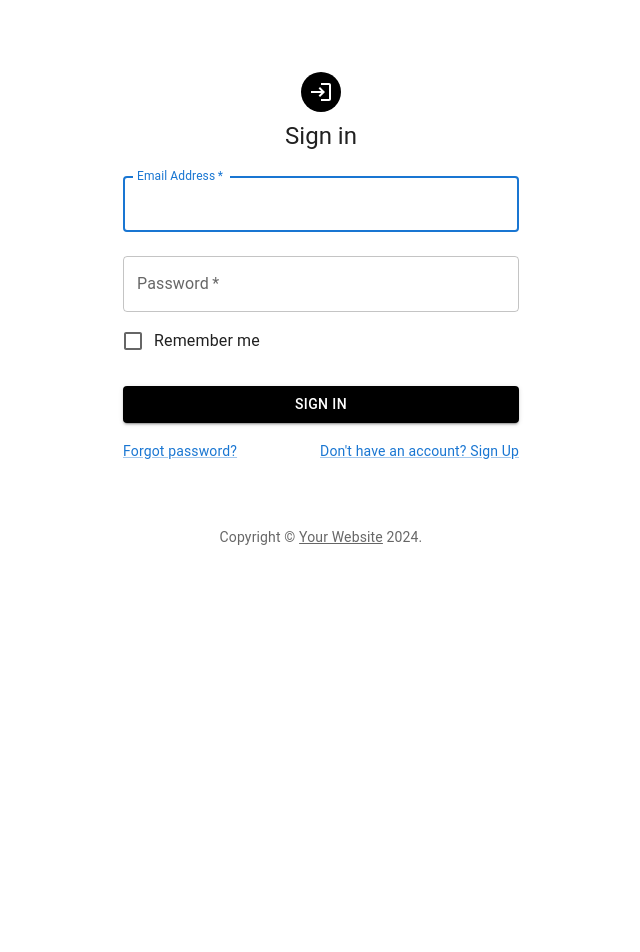
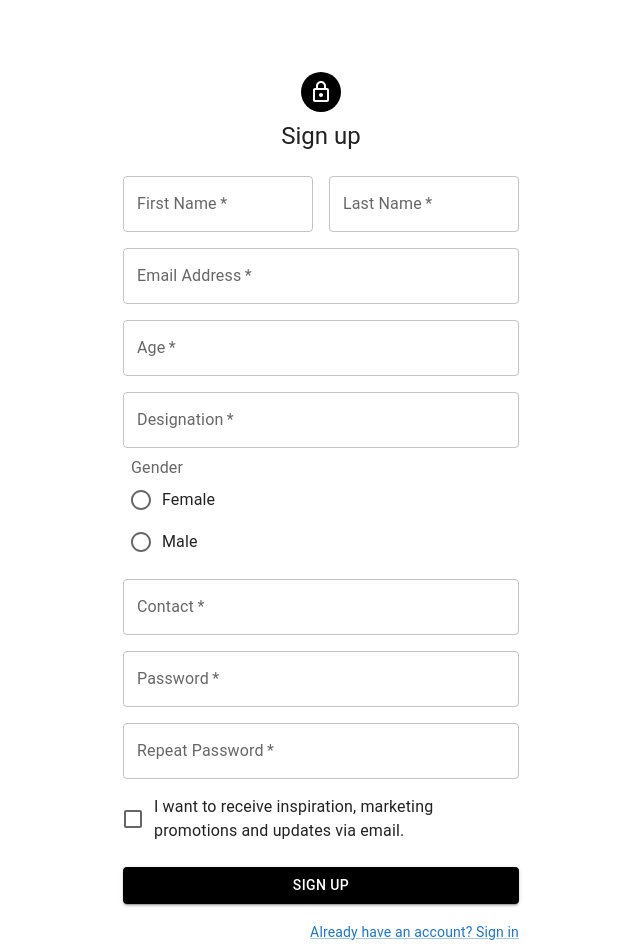
Before and after one commit to Jaylu4324/Jira-Fn, a React (Create React App) app: page / in a window 1280 px wide. Shown: the top 952 px of the page, without its empty margins (319-959 px from the left). Before the commit the page ends 800 px from the top, so only its background shows below. Built offline with nearby package versions, Linux system fonts and the light colour scheme.

Commit message:
krutarth register

```diff
--- a/src/App.js
+++ b/src/App.js
@@ -1,8 +1,10 @@
 import Login from "./Login/Login";
+import Register from "./Register"
 
 function App() {
   return (
    <div>
+    <Register/>
     <Login/>
    </div>
 
--- /dev/null
+++ b/src/Register.js
@@ -0,0 +1,204 @@
+import * as React from 'react';
+import Avatar from '@mui/material/Avatar';
+import Button from '@mui/material/Button';
+import CssBaseline from '@mui/material/CssBaseline';
+import TextField from '@mui/material/TextField';
+import FormControlLabel from '@mui/material/FormControlLabel';
+import Checkbox from '@mui/material/Checkbox';
+import Link from '@mui/material/Link';
+import Grid from '@mui/material/Grid';
+import Box from '@mui/material/Box';
+import LockOutlinedIcon from '@mui/icons-material/LockOutlined';
+import Typography from '@mui/material/Typography';
+import Container from '@mui/material/Container';
+import { createTheme, ThemeProvider } from '@mui/material/styles';
+import Radio from '@mui/material/Radio';
+import RadioGroup from '@mui/material/RadioGroup';
+// import FormControlLabel from '@mui/material/FormControlLabel';
+import FormControl from '@mui/material/FormControl';
+import FormLabel from '@mui/material/FormLabel';
+
+function Copyright(props) {
+  return (
+    <Typography variant="body2" color="text.secondary" align="center" {...props}>
+      {'Copyright © '}
+      <Link color="inherit" href="https://mui.com/">
+        Your Website
+      </Link>{' '}
+      {new Date().getFullYear()}
+      {'.'}
+    </Typography>
+  );
+}
+
+// TODO remove, this demo shouldn't need to reset the theme.
+
+const defaultTheme = createTheme();
+
+export default function SignUp() {
+  const handleSubmit = (event) => {
+    event.preventDefault();
+    const data = new FormData(event.currentTarget);
+    console.log({
+      email: data.get('email'),
+      password: data.get('password'),
+    });
+  };
+
+  return (
+    <ThemeProvider theme={defaultTheme}>
+      <Container component="main" maxWidth="xs" >
+        <CssBaseline />
+        <Box
+          sx={{
+            marginTop: 8,
+            display: 'flex',
+            width:1,
+            flexDirection: 'column',
+            alignItems: 'center',
+          }}
+        >
+          <Avatar sx={{ m: 1, bgcolor: 'black' }}>
+            <LockOutlinedIcon />
+          </Avatar>
+          <Typography component="h1" variant="h5">
+            Sign up
+          </Typography>
+          <Box component="form" noValidate onSubmit={handleSubmit} sx={{ mt: 3 }}>
+            <Grid container spacing={2}>
+              <Grid item xs={12} sm={6}>
+                <TextField
+                  autoComplete="given-name"
+                  name="firstName"
+                  required
+                  fullWidth
+                  id="firstName"
+                  label="First Name"
+                  autoFocus
+                />
+              </Grid>
+              <Grid item xs={12} sm={6}>
+                <TextField
+                  required
+                  fullWidth
+                  id="lastName"
+                  label="Last Name"
+                  name="lastName"
+                  autoComplete="family-name"
+                />
+              </Grid>
+              <Grid item xs={12}>
+                <TextField
+                  required
+                  fullWidth
+                  id="email"
+                  label="Email Address"
+                  name="email"
+                  autoComplete="email"
+                />
+              </Grid>
+
+              <Grid item xs={12}>
+                <TextField
+                  required
+                  fullWidth
+                  id="age"
+                  label="Age"
+                  name="Age"
+                  autoComplete="Age"
+                />
+              </Grid>
+
+              <Grid item xs={12}>
+                <TextField
+                  required
+                  fullWidth
+                  id="designation"
+                  label="Designation"
+                  name="Designation"
+                  autoComplete="Designation"
+                />
+              </Grid>
+
+
+          <div>
+              <FormControl sx={{ml:3,mt:1}}>
+                <FormLabel  id="demo-controlled-radio-buttons-group">Gender</FormLabel>
+                <RadioGroup
+                 aria-labelledby="demo-controlled-radio-buttons-group"
+                name="controlled-radio-buttons-group"
+
+        // value={value}
+        // onChange={handleChange}
+                >
+                <FormControlLabel value="female"  control={<Radio />} label="Female" />
+                 <FormControlLabel value="male"   control={<Radio />} label="Male" />
+                 </RadioGroup>
+                </FormControl>
+        </div>
+
+        <Grid item xs={12}>
+                <TextField
+                  required
+                  fullWidth
+                  id="Contact"
+                  label="Contact"
+                  name="Contact"
+                  autoComplete="Contact"
+                />
+              </Grid>
+
+              <Grid item xs={12}>
+                <TextField
+                  required
+                  fullWidth
+                  name="password"
+                  label="Password"
+                  type="password"
+                  id="password"
+                  autoComplete="new-password"
+                />
+              </Grid>
+
+              <Grid item xs={12}>
+                <TextField
+                  required
+                  fullWidth
+                  name="Repeat password"
+                  label="Repeat Password"
+                  type="Repeat password"
+                  id="Repeat password"
+                  autoComplete="Repeat password"
+                />
+              </Grid>
+
+              <Grid item xs={12}>
+                <FormControlLabel
+                  control={<Checkbox value="allowExtraEmails" color="primary" />}
+                  label="I want to receive inspiration, marketing promotions and updates via email."
+                />
+              </Grid>
+            </Grid>
+            <Button
+              id="rgbtn"
+              type="submit"
+              fullWidth
+              variant="contained"
+              sx={{ mt: 3, mb: 2, bgcolor:'black' }}
+            >
+              Sign Up
+            </Button>
+            <Grid container justifyContent="flex-end">
+              <Grid item>
+                <Link href="#" variant="body2">
+                  Already have an account? Sign in
+                </Link>
+              </Grid>
+            </Grid>
+          </Box>
+        </Box>
+        <Copyright sx={{ mt: 5 }} />
+      </Container>
+    </ThemeProvider>
+  );
+}
```
